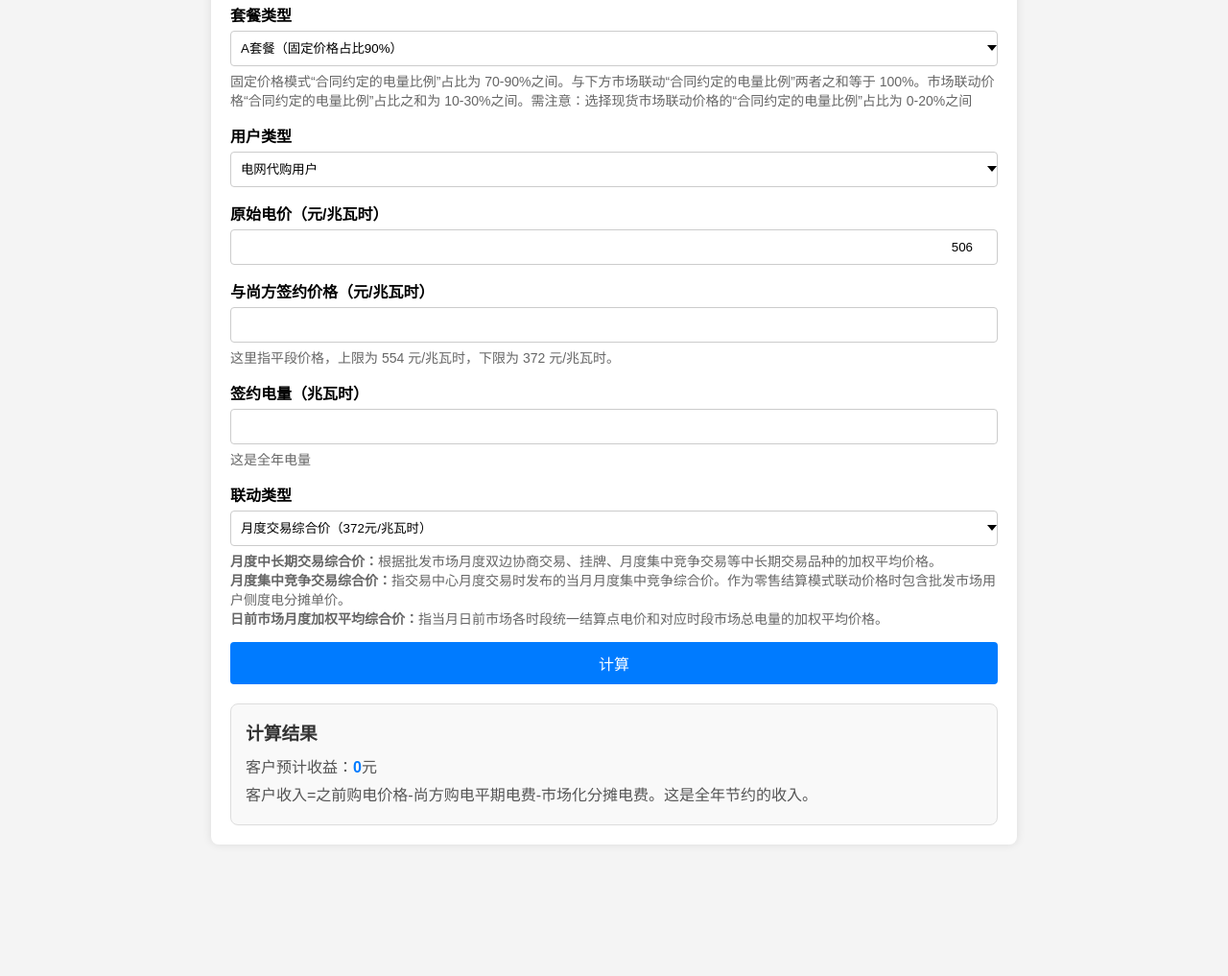
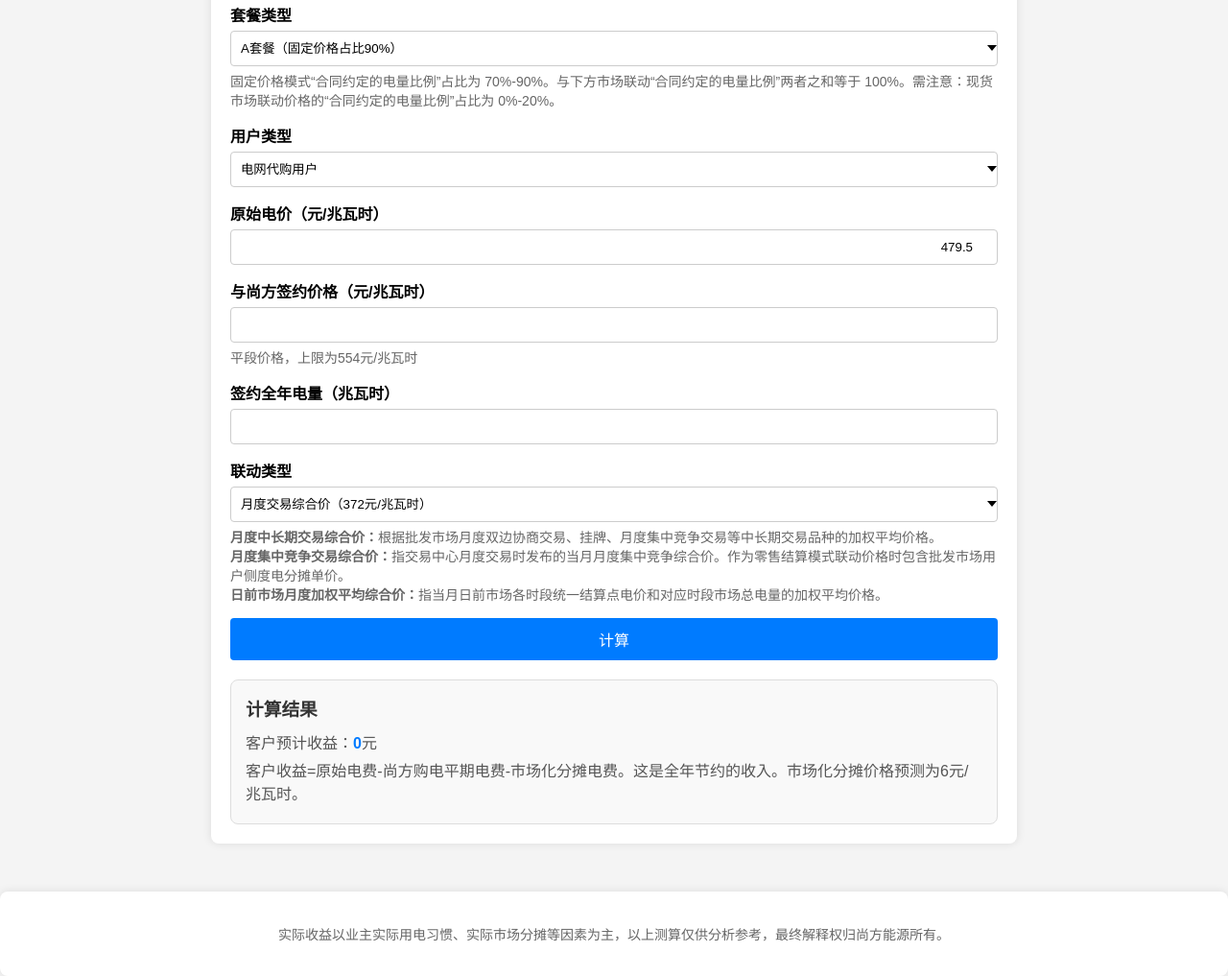
Before and after one commit to xiaoxiaodeng1/shangfang, a plain HTML site: page index.html in a window 1280 px wide. Shown: the part 156-1173 px from the top of the page at 96% size. Before the commit the page ends 1086 px from the top, so only its background shows below. Drawn offline with Linux system fonts and the light colour scheme.

Commit message:
Update index.html

```diff
--- a/index.html
+++ b/index.html
@@ -90,6 +90,16 @@
             color: #666;
             margin-top: 5px;
         }
+        .disclaimer {
+            background-color: #fff;
+            padding: 20px;
+            text-align: center;
+            font-size: 14px;
+            color: #666;
+            margin-top: 20px;
+            border-radius: 8px;
+            box-shadow: 0 0 10px rgba(0, 0, 0, 0.1);
+        }
     </style>
 </head>
 <body>
@@ -103,7 +113,7 @@
                     <option value="0.8">B套餐（固定价格占比80%）</option>
                     <option value="0.7">C套餐（固定价格占比70%）</option>
                 </select>
-                <p class="description">固定价格模式“合同约定的电量比例”占比为 70-90%之间。与下方市场联动“合同约定的电量比例”两者之和等于 100%。市场联动价格“合同约定的电量比例”占比之和为 10-30%之间。需注意：选择现货市场联动价格的“合同约定的电量比例”占比为 0-20%之间</p>
+                <p class="description">固定价格模式“合同约定的电量比例”占比为 70%-90%。与下方市场联动“合同约定的电量比例”两者之和等于 100%。需注意：现货市场联动价格的“合同约定的电量比例”占比为 0%-20%。</p>
             </div>
             <div class="input-group">
                 <label for="userType">用户类型</label>
@@ -114,17 +124,16 @@
             </div>
             <div class="input-group">
                 <label for="originalPrice">原始电价（元/兆瓦时）</label>
-                <input type="number" id="originalPrice" name="originalPrice" step="0.01" readonly>
+                <input type="number" id="originalPrice" name="originalPrice" step="1" readonly>
             </div>
             <div class="input-group">
                 <label for="fixedPrice">与尚方签约价格（元/兆瓦时）</label>
-                <input type="number" id="fixedPrice" name="fixedPrice" step="0.01" required>
-                <p class="description">这里指平段价格，上限为 554 元/兆瓦时，下限为 372 元/兆瓦时。</p>
+                <input type="number" id="fixedPrice" name="fixedPrice" step="1" required>
+                <p class="description">平段价格，上限为554元/兆瓦时</p>
             </div>
             <div class="input-group">
-                <label for="signedElectricity">签约电量（兆瓦时）</label>
-                <input type="number" id="signedElectricity" name="signedElectricity" step="0.01" required>
-                <p class="description">这是全年电量</p>
+                <label for="signedElectricity">签约全年电量（兆瓦时）</label>
+                <input type="number" id="signedElectricity" name="signedElectricity" step="10" required>
             </div>
             <div class="input-group">
                 <label for="linkageType">联动类型</label>
@@ -144,8 +153,11 @@
         <div class="result" id="result">
             <h3>计算结果</h3>
             <p>客户预计收益：<span id="customerProfit">0</span>元</p>
-            <p class="description">客户收入=之前购电价格-尚方购电平期电费-市场化分摊电费。这是全年节约的收入。</p>
+            <p class="description">客户收益=原始电费-尚方购电平期电费-市场化分摊电费。这是全年节约的收入。市场化分摊价格预测为6元/兆瓦时。</p>
         </div>
+    </div>
+    <div class="disclaimer">
+        <p>实际收益以业主实际用电习惯、实际市场分摊等因素为主，以上测算仅供分析参考，最终解释权归尚方能源所有。</p>
     </div>
 
     <script>
@@ -154,9 +166,9 @@
             const userType = document.getElementById('userType').value;
             const originalPriceInput = document.getElementById('originalPrice');
             if (userType === 'grid') {
-                originalPriceInput.value = 506; // 0.506元/千瓦时 * 1000
+                originalPriceInput.value = 479.5; // 0.4795元/千瓦时 * 1000
             } else if (userType === 'direct') {
-                originalPriceInput.value = 430; // 0.43元/千瓦时 * 1000
+                originalPriceInput.value = 420; // 0.42元/千瓦时 * 1000
             }
         }
 
```
